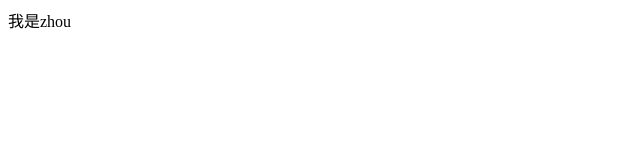
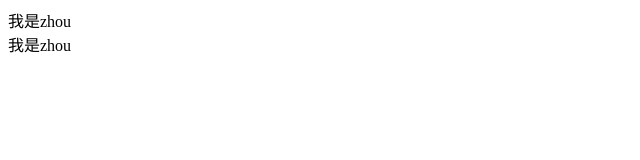
Before and after one commit to xingyanglong/sourcetreetest, a plain HTML site: page index.html in a window 1280 px wide. Shown: the full height of the page, 0-640 px from the left. Drawn offline with Linux system fonts and the light colour scheme.

Commit message:
冲突提交zhou

```diff
--- a/index.html
+++ b/index.html
@@ -5,5 +5,6 @@
 </head>
 <body>
 <div>我是zhou</div>
+<div>我是zhou</div>
 </body>
 </html>
```
